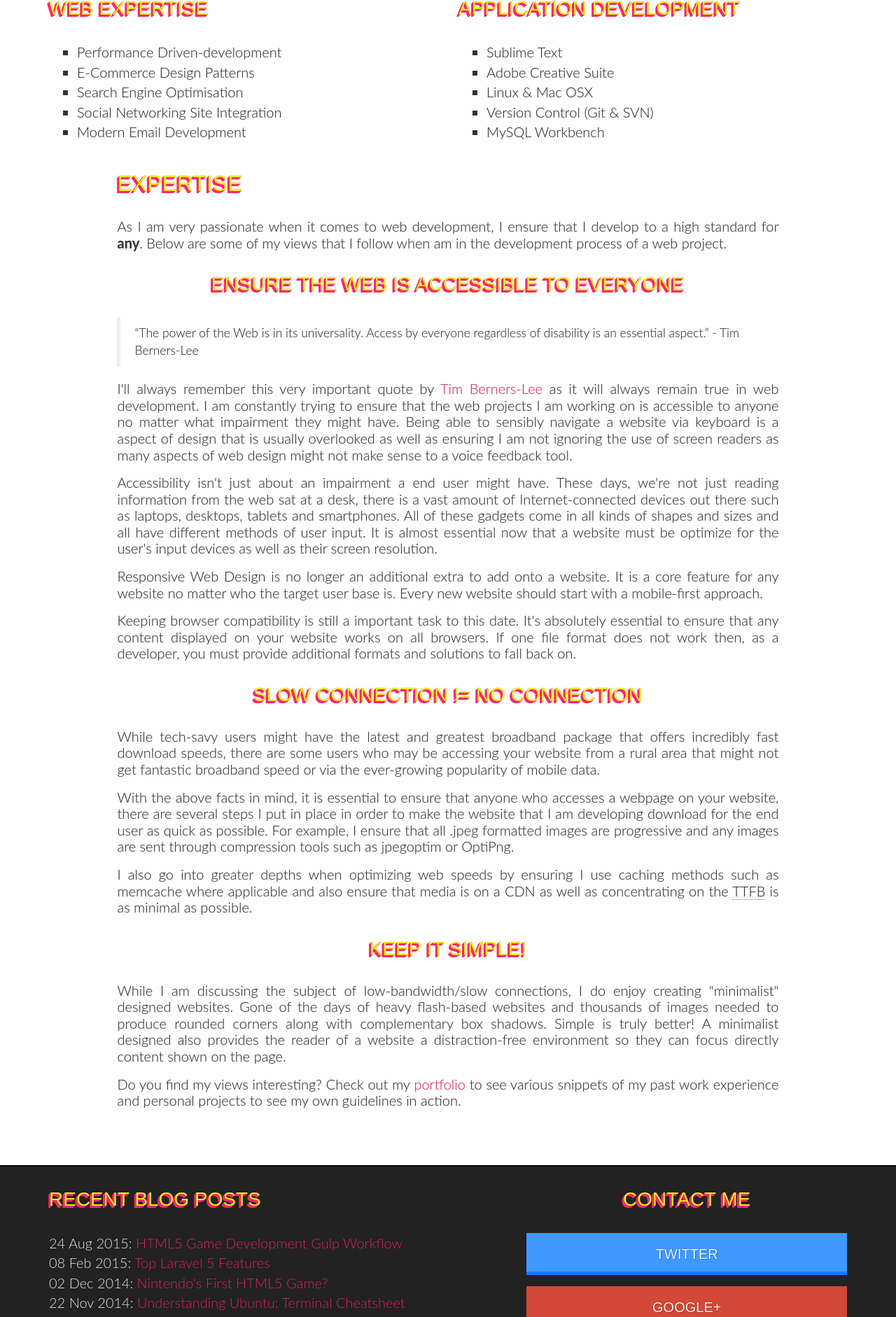
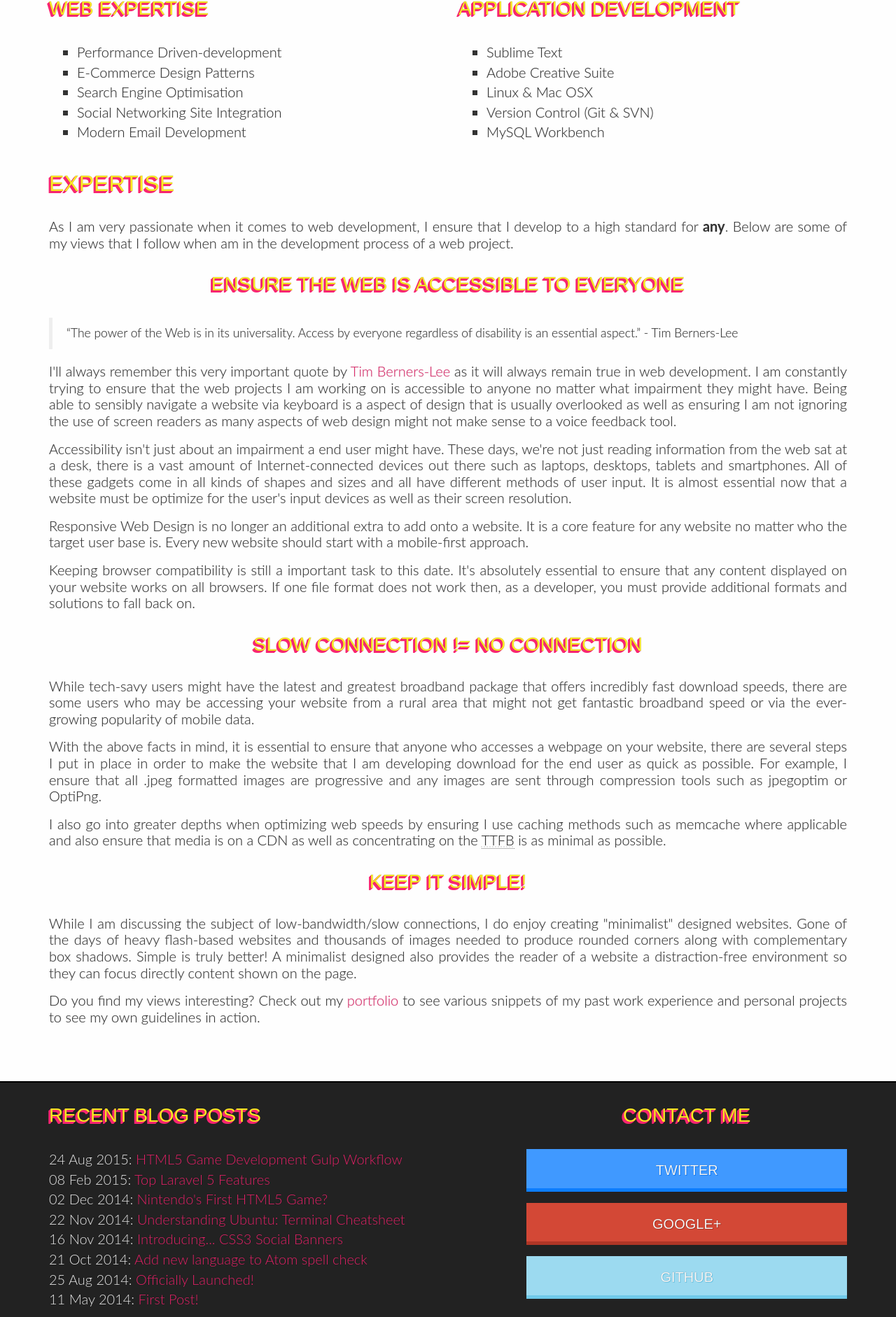
Before and after one commit to ojdon/ojdon.github.io, a Jekyll site: the page built from skills/index.html, in a window 1280 px wide. Shown: the part 617-2499 px from the top of the page at 70% size. Built offline with Jekyll 4.4.1, drawn with Linux system fonts in a browser that asks for light colours; Markdown is read by kramdown in place of the engine named in the settings.

Commit message:
Removed unused offset

```diff
--- a/skills/index.html
+++ b/skills/index.html
@@ -68,9 +68,6 @@
                 </div>
 </div>
 <div class="container">
-	<div class="row">
-
-		<div class="col-md-10 col-md-offset-1">
 
 
 
@@ -99,6 +96,5 @@
             <p>While I am discussing the subject of low-bandwidth/slow connections, I do enjoy creating "minimalist" designed websites. Gone of the days of heavy flash-based websites and thousands of images needed to produce rounded corners along with complementary box shadows. Simple is truly better! A minimalist designed also provides the reader of a website a distraction-free environment so they can focus directly content shown on the page.</p>
 
             <p>Do you find my views interesting? Check out my <a href="/portfolio/">portfolio</a> to see various snippets of my past work experience and personal projects to see my own guidelines in action.</p>
-            </div>
-    </div>
+
 </div>
```
